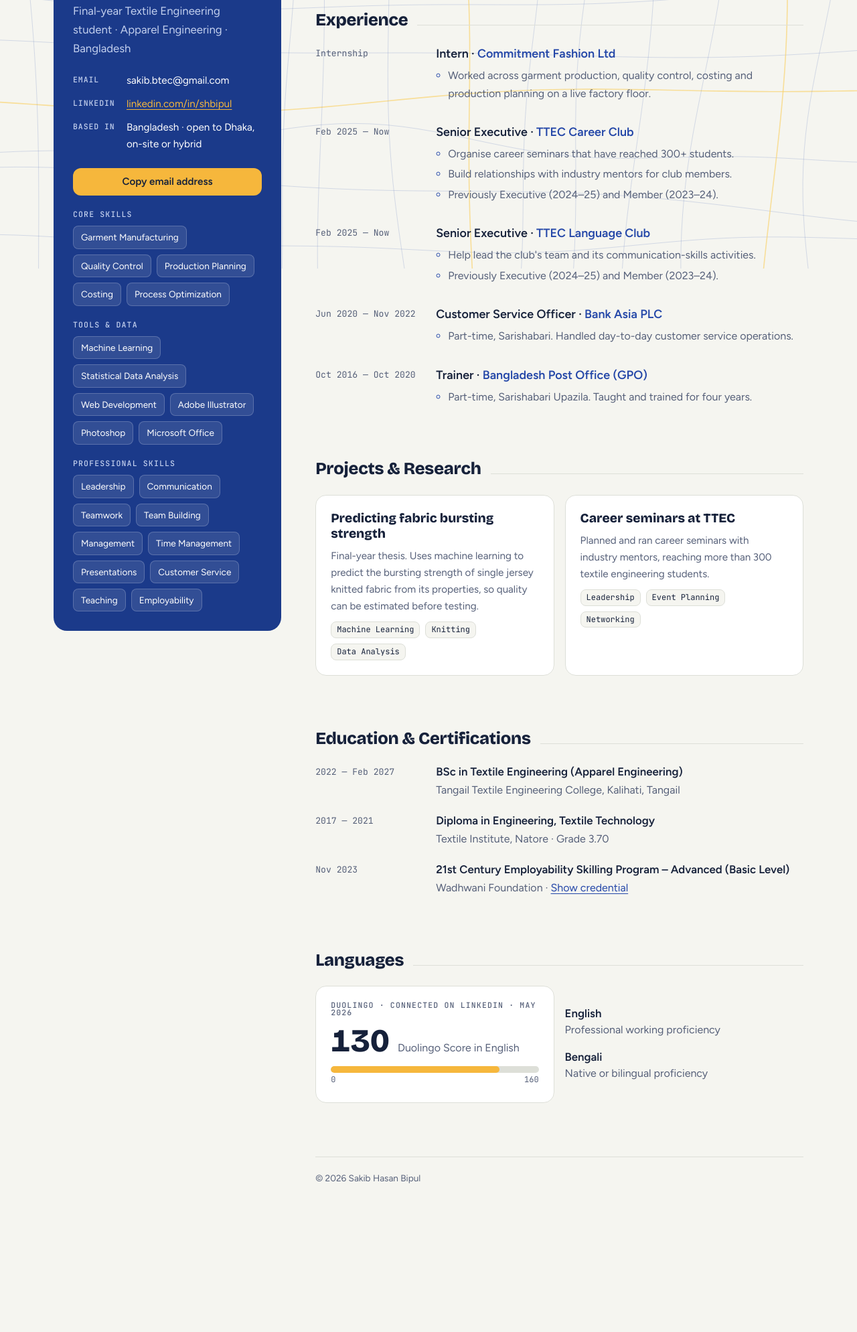
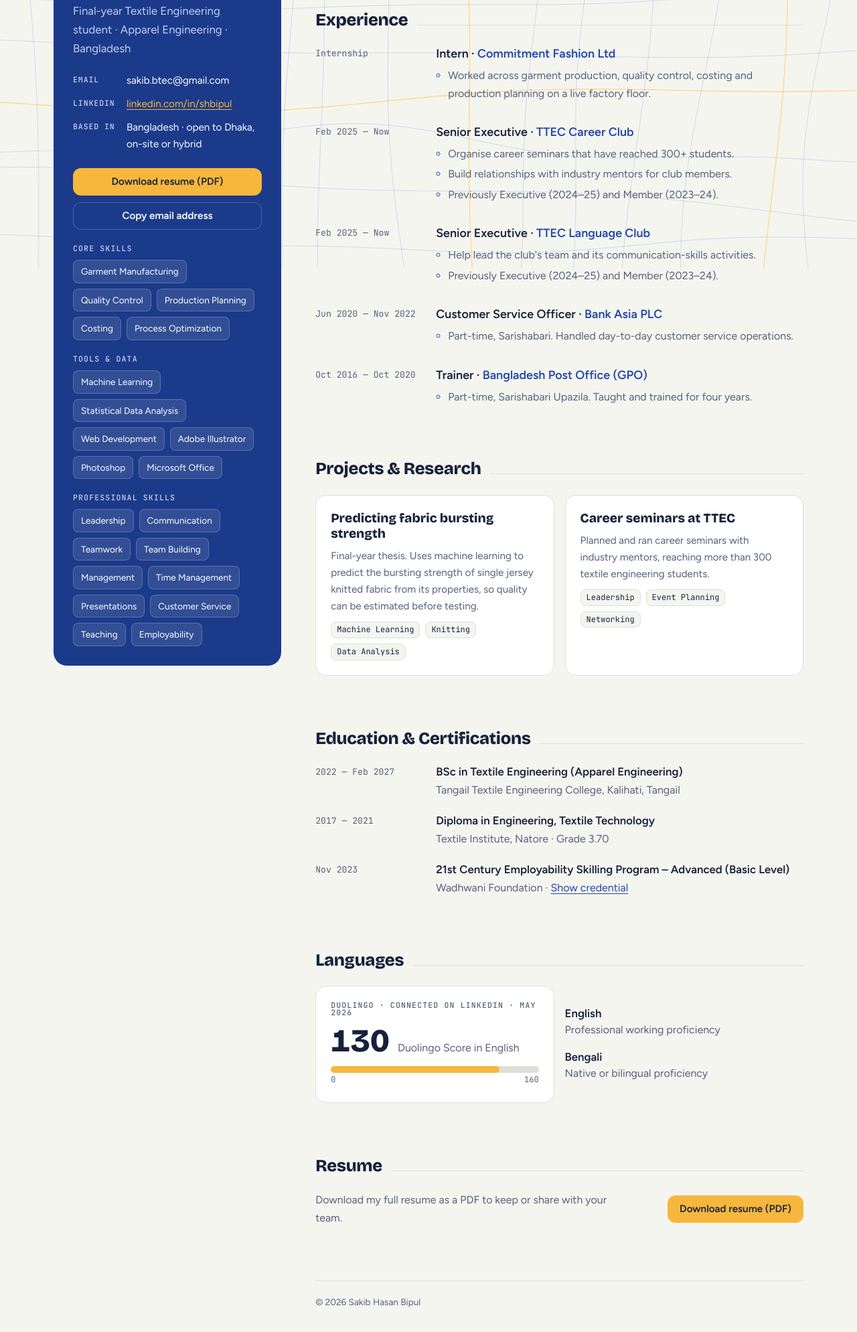
Before and after one commit to bipul-sakib/bipul-sakib.github.io, a plain HTML site: page index.html in a window 1280 px wide. Shown: the part 399-2388 px from the top of the page at 67% size. Before the commit the page ends 2241 px from the top, so only its background shows below. Drawn offline with nearby package versions, Linux system fonts and the light colour scheme.

Commit message:
Add download button and update card styles

```diff
--- a/index.html
+++ b/index.html
@@ -119,7 +119,16 @@
     --line: rgba(255,255,255,.2); --bg: rgba(255,255,255,.1); --accent: var(--gold);
     color: var(--ink); border-color: transparent;
   }
-  .card .copy { background: var(--gold); color: #16213a; }
+  .actions { display: grid; gap: 10px; }
+  .download {
+    display: block; text-align: center; text-decoration: none;
+    font: 600 0.95rem/1 var(--body); padding: 13px 18px; border-radius: 12px;
+    background: var(--gold); color: #16213a; transition: transform .15s ease;
+  }
+  .download:hover { transform: translateY(-2px); }
+  .card .copy { background: transparent; color: var(--ink); box-shadow: inset 0 0 0 1px var(--line); }
+  .resume { display: flex; flex-wrap: wrap; align-items: center; justify-content: space-between; gap: 16px; }
+  .resume p { margin: 0; color: var(--muted); max-width: 44ch; min-width: 0; }
 
   /* ---------- Main column ---------- */
   main { display: flex; flex-direction: column; gap: clamp(48px, 7vw, 80px); min-width: 0; }
@@ -221,7 +230,10 @@
       <li><span>Based in</span><span>Bangladesh · open to Dhaka, on-site or hybrid</span></li>
     </ul>
 
-    <button class="copy" id="copy-email" type="button">Copy email address</button>
+    <div class="actions">
+      <a class="download" href="Sakib_Hasan_Bipul_Resume.pdf" download>Download resume (PDF)</a>
+      <button class="copy" id="copy-email" type="button">Copy email address</button>
+    </div>
 
     <div>
       <p class="label">Core skills</p>
@@ -370,6 +382,14 @@
       </div>
     </section>
 
+    <section aria-labelledby="resume-h">
+      <h2 id="resume-h">Resume</h2>
+      <div class="resume">
+        <p>Download my full resume as a PDF to keep or share with your team.</p>
+        <a class="download" href="Sakib_Hasan_Bipul_Resume.pdf" download>Download resume (PDF)</a>
+      </div>
+    </section>
+
     <footer>© 2026 Sakib Hasan Bipul</footer>
   </main>
 </div>
```
